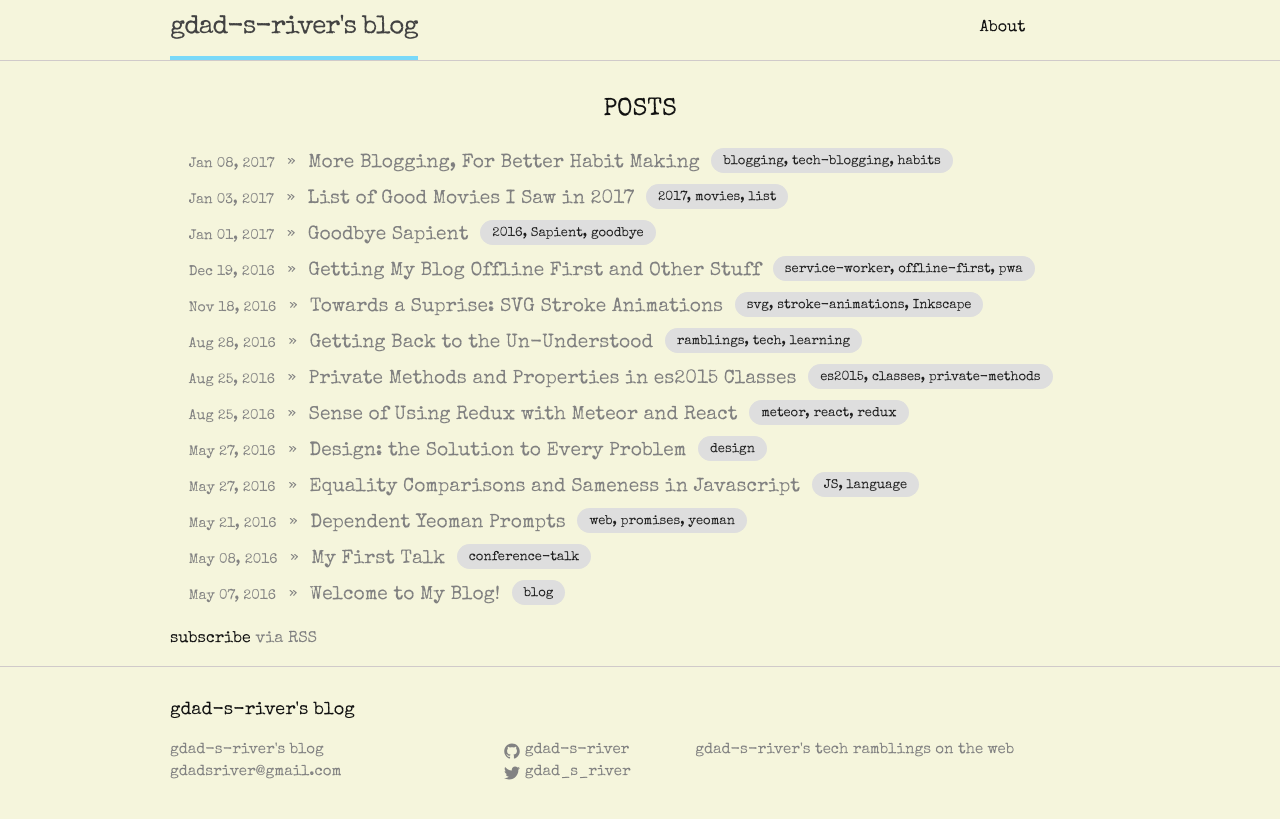
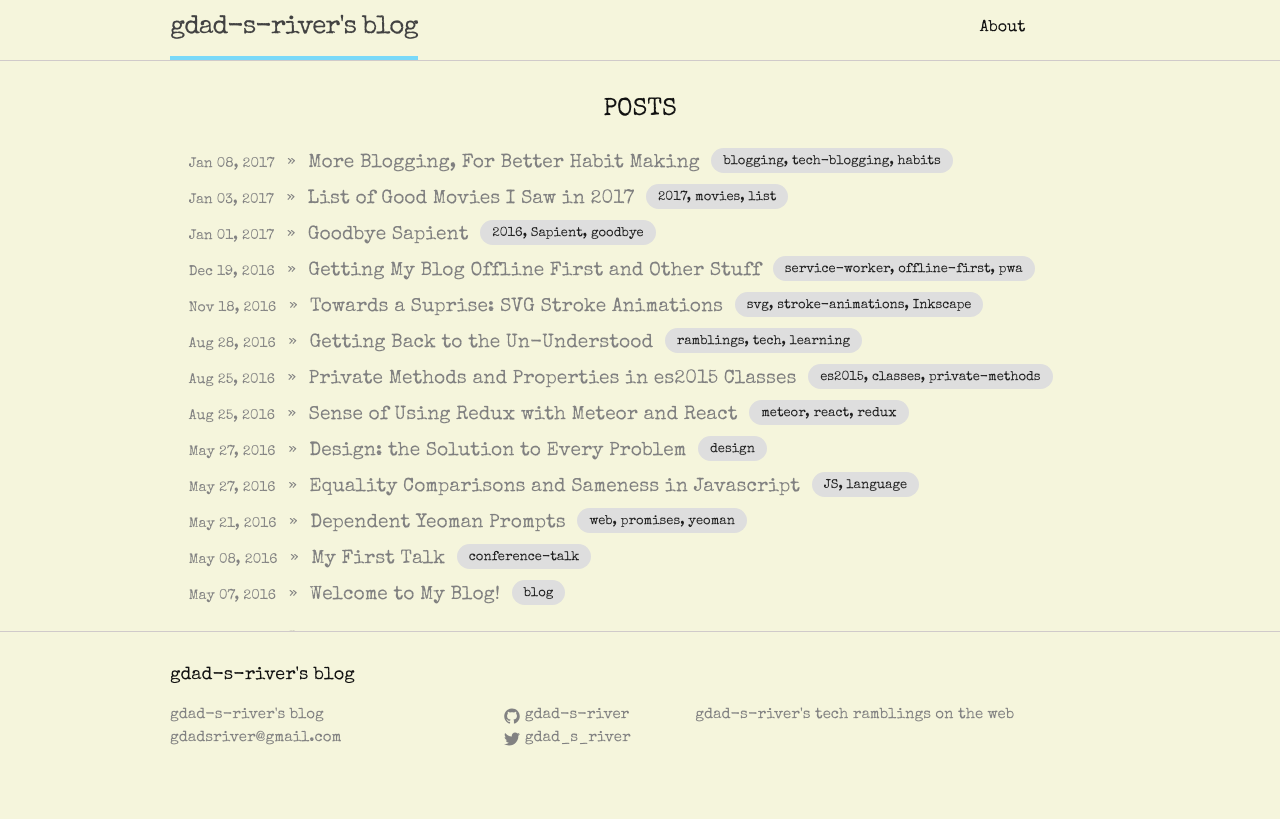
Before and after one commit to gdad-s-river/gdad-s-river.github.io, a Jekyll site: the page built from index.html, in a window 1280 px wide. Shown: the top 819 px of the page. Built offline with Jekyll 4.4.1, drawn with Linux system fonts in a browser that asks for light colours.

Commit message:
post-content overflow-y scrolled and height fixed

```diff
--- a/_sass/_layout.scss
+++ b/_sass/_layout.scss
@@ -179,6 +179,8 @@
  */
 .page-content {
     padding: $spacing-unit 0 0;
+    overflow-y: scroll;
+    height: 60vh;
 }
 
 .page-heading {
--- a/sw.js
+++ b/sw.js
@@ -2,7 +2,7 @@
 layout: null
 ---
 
-const staticCacheName = "gdad-s-river-static-v34";
+const staticCacheName = "gdad-s-river-static-v35";
 
 console.log("installing service worker");
 
```
